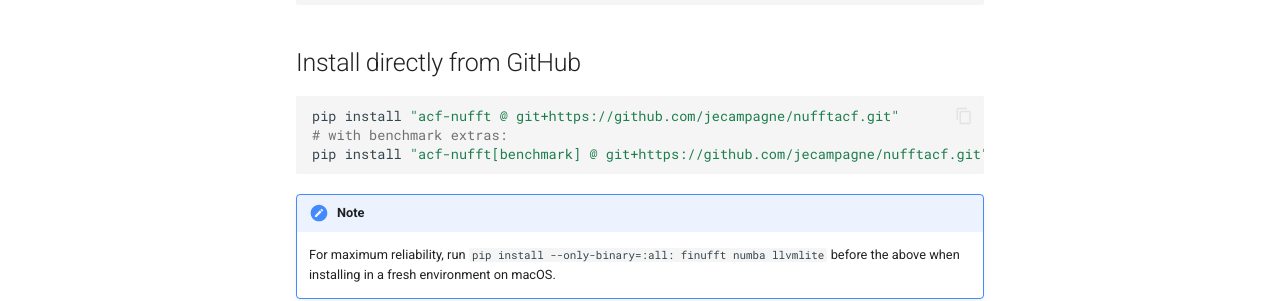
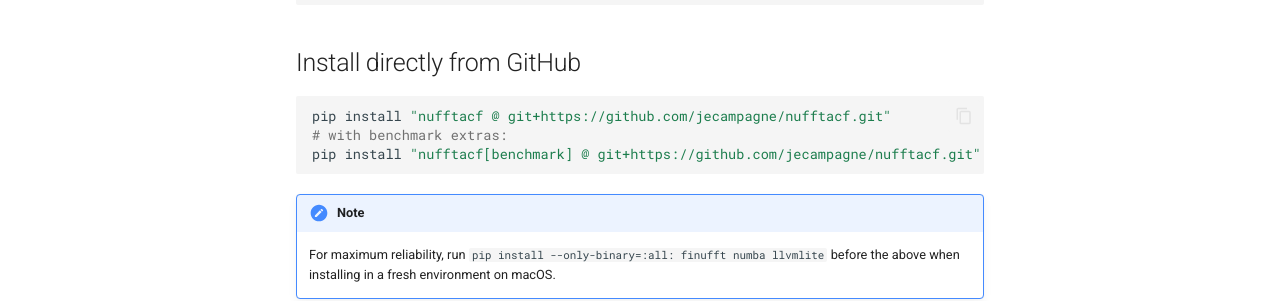
Before and after one commit to jecampagne/nufftacf, an MkDocs documentation site: the page built from docs/installation.md, in a window 1280 px wide and 1376 px high. Shown: the part 703-1004 px from the top of the window. Built offline with MkDocs 1.6.1 and Material for MkDocs 9.7.7, drawn with Linux system fonts in a browser that asks for light colours; comment, search, counter and statistics services are not loaded.

Commit message:
refactor acf-nufft into nufftacf

````diff
--- a/docs/installation.md
+++ b/docs/installation.md
@@ -27,9 +27,9 @@ pip install -e ".[benchmark,test]"
 ## Install directly from GitHub
 
 ```bash
-pip install "acf-nufft @ git+https://github.com/jecampagne/nufftacf.git"
+pip install "nufftacf @ git+https://github.com/jecampagne/nufftacf.git"
 # with benchmark extras:
-pip install "acf-nufft[benchmark] @ git+https://github.com/jecampagne/nufftacf.git"
+pip install "nufftacf[benchmark] @ git+https://github.com/jecampagne/nufftacf.git"
 ```
 
 !!! note
````
Also changed, not shown: docs/index.md (+1 -1 lines), docs/usage.md (+1 -1 lines).
